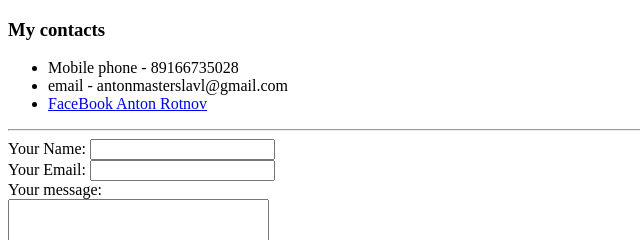
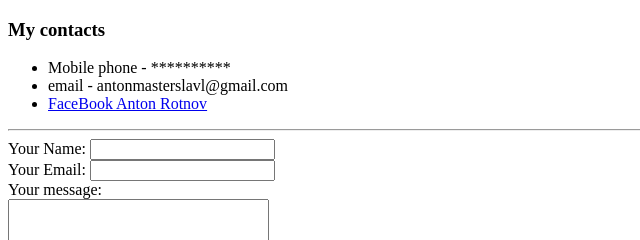
Before and after one commit to Anton-devhub/cv, a plain HTML site: page contacts.html in a window 1280 px wide. Shown: the top 240 px of the page, 0-640 px from the left. Drawn offline with Linux system fonts and the light colour scheme.

Commit message:
Update contacts.html

```diff
--- a/contacts.html
+++ b/contacts.html
@@ -7,7 +7,7 @@
 <body>
     <h3>My contacts</h3>
     <ul>
-        <li>Mobile phone - 89166735028</li>
+        <li>Mobile phone - **********</li>
         <li>email - antonmasterslavl@gmail.com</li>
         <li><a href="https://www.facebook.com/anthon.rotnov/">FaceBook Anton Rotnov</a></li>
     </ul>
```
